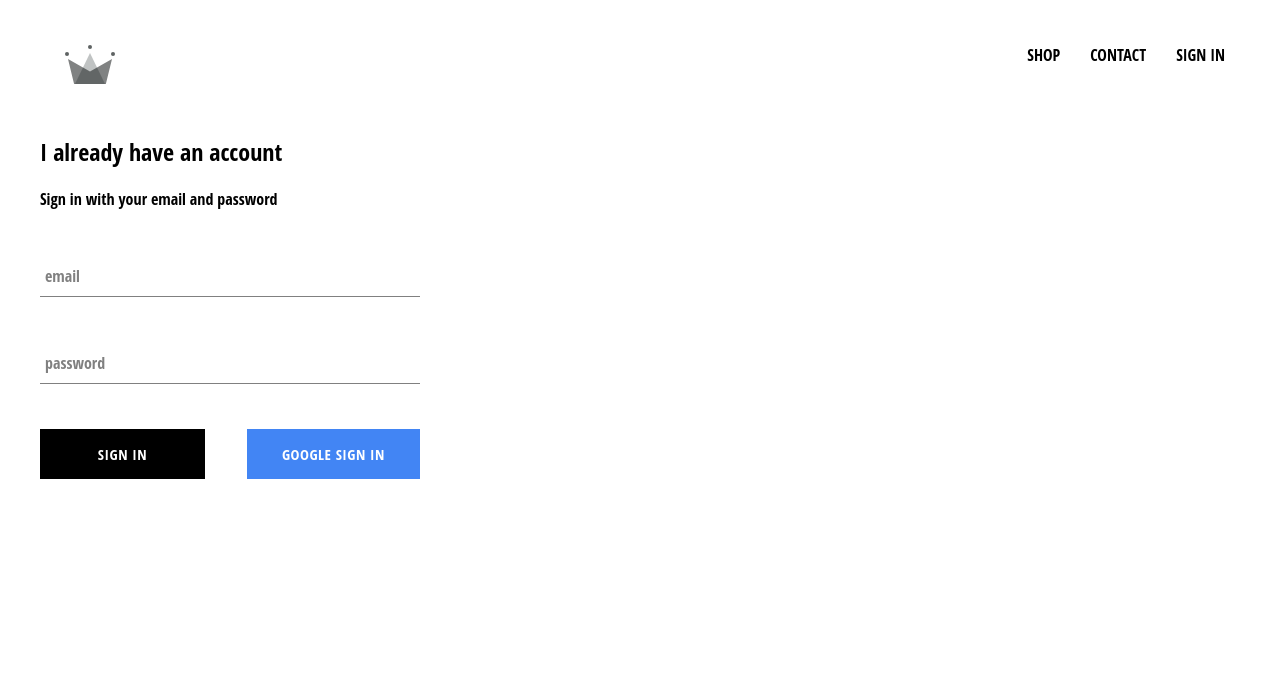
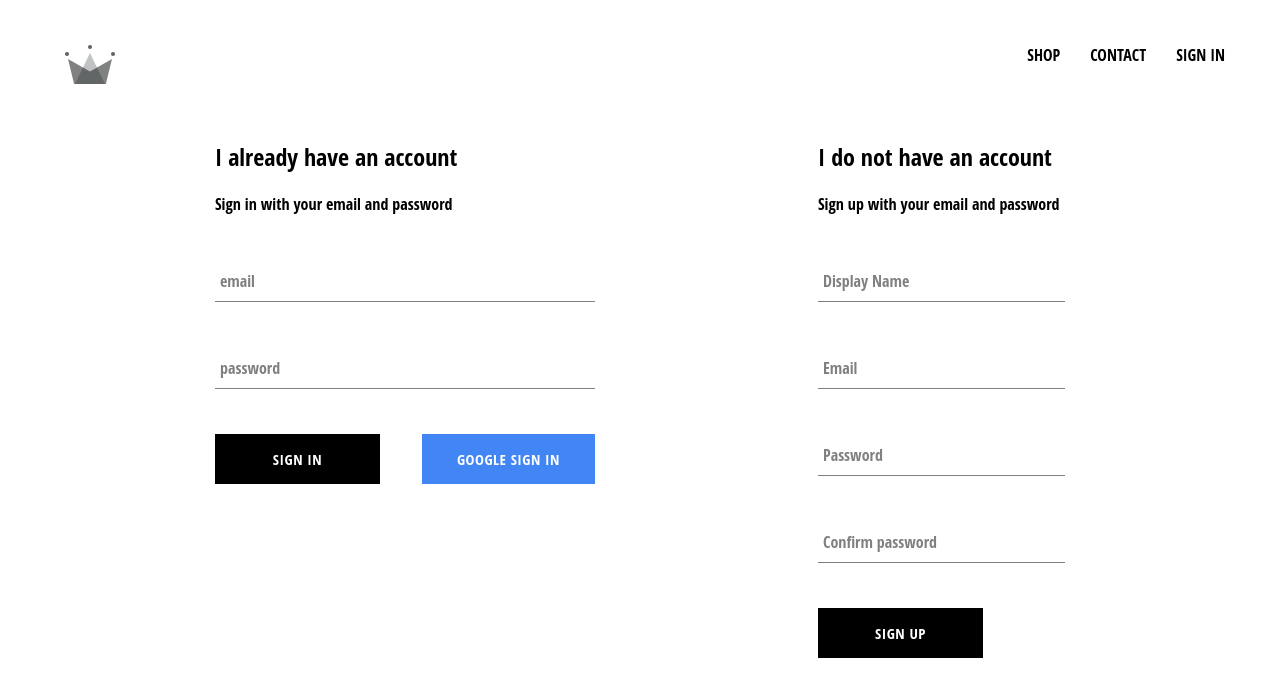
Before and after one commit to sarahannie/GreenMall, a React (Create React App) app: page /signin in a window 1280 px wide. Shown: the top 696 px of the page. Built offline with nearby package versions, Linux system fonts and the light colour scheme; no server answers.

Commit message:
build sign-up page and auth page for email and password auth

```diff
--- a/src/App.js
+++ b/src/App.js
@@ -1,6 +1,7 @@
 import React from 'react';
 import Header from './component/header/header.component';
 import { Routes, Route } from 'react-router-dom';
+import { createUserProfileDocument } from './firebase/fiebase.util';
 import HomePage from './page/homepage/homepage.component';
 import ShopPage from './page/shoppage/shoppage.component';
 import SignInAndSignUp from './page/sign-in-and-sign-up/sign-in-and-sign-up.component';
@@ -19,11 +20,20 @@
 
   unsubscribeFromAuth = null;
   componentDidMount(){
-    this.unsubscribeFromAuth = auth.onAuthStateChanged(user => {
-      this.setState({ currentUser:user });
-
-      console.log(user);
-    })
+    this.unsubscribeFromAuth = auth.onAuthStateChanged( async userAuth => {
+      if(userAuth){
+        const userRef =  await createUserProfileDocument(userAuth);
+         userRef.onSnapshot(snapShot =>{
+          this.setState({
+            currentUser:{
+              id: snapShot.id,
+              ...snapShot.data()
+            }
+          }, () => {console.log(this.state)} )
+        })
+      }
+      this.setState({ currentUser:userAuth })
+    });
   }
 
   componentWillUnmount(){
--- a/src/component/sign-in/sign-in.component.jsx
+++ b/src/component/sign-in/sign-in.component.jsx
@@ -18,7 +18,7 @@
     }
     handleChange= event => {
         const{value, name } = event.target;
-        this.setState({[name]:value})
+        this.setState({ [name]:value })
     }
 
     render(){
--- /dev/null
+++ b/src/component/sign-up/sign-up.component.jsx
@@ -0,0 +1,94 @@
+import React from "react";
+import FormInput from "../form-inputs/form-input.component";
+import { auth, createUserProfileDocument } from "../../firebase/fiebase.util";
+import CustomButton from "../custom-button/custom-button.component";
+import './sign-up.style.scss'
+
+class SignUp extends React.Component{
+    constructor(){
+        super();
+        this.state={
+            displayName:'',
+            email:'',
+            password:'',
+            confirmPassword:''
+        }
+    }
+
+    handleSubmit =async event =>{
+        event.preventDefault();
+        const {displayName, email, password, confirmPassword} = this.state;
+
+        if(password !== confirmPassword){
+            alert("pasword does not match");
+            return;
+        }
+        try{
+            const {user} =  await auth.createUserWithEmailAndPassword(
+                email,
+                password)
+                await createUserProfileDocument(user, {displayName});
+
+                this.setState({
+                    displayName:'',
+                    email:'',
+                    password:'',
+                    confirmPassword:''
+                })
+        } catch (error) {
+            console.error(error);
+        }
+    }
+
+    handleChange = event =>{
+        const {name, value} = event.target;
+        this.setState({[name]:value});
+    }
+    render(){
+        const {displayName, email, password, confirmPassword} = this.state;
+        return(
+            <div className="sign-up">
+                <h2 className="title">I do not have an account </h2>
+                <span>Sign up with your email and password</span>
+                <form className="sign-up-form" onSubmit={this.handleSubmit}>
+                    <FormInput
+                    type='text'
+                    name='displayName'
+                    value={displayName}
+                    onChange={this.handleChange}
+                    label='Display Name'
+                    required
+                     />
+                     <FormInput
+                    type='email'
+                    name='email'
+                    value={email}
+                    onChange={this.handleChange}
+                    label='Email'
+                    required
+                     />
+                      <FormInput
+                    type='password'
+                    name='password'
+                    value={password}
+                    onChange={this.handleChange}
+                    label='Password'
+                    required
+                     />
+
+                     <FormInput
+                    type='password'
+                    name='confirmPassword'
+                    value={confirmPassword}
+                    onChange={this.handleChange}
+                    label='Confirm password'
+                    required
+                     />
+                     <CustomButton type='submit'>Sign Up</CustomButton>
+                </form>
+            </div>
+        )
+    }
+}
+
+export default SignUp;
--- /dev/null
+++ b/src/component/sign-up/sign-up.style.scss
@@ -0,0 +1,9 @@
+.sign-in{
+    width:380px;
+    display:flex;
+    flex-direction: column;
+
+    .title{
+        margin:10px 0;
+    }
+}
--- a/src/firebase/fiebase.util.js
+++ b/src/firebase/fiebase.util.js
@@ -13,6 +13,29 @@
   };
 
   firebase.initializeApp(config);
+  export const createUserProfileDocument = async (userAuth, additionalData) =>{
+      if (!userAuth) return;
+
+      const userRef = firestore.doc(`users/${userAuth.uid}`);
+
+      const snapShot = await userRef.get();
+
+      if(!snapShot.exists){
+          const { displayName, email} = userAuth;
+          const createdAt = new Date();
+          try{
+            await userRef.set({
+                displayName,
+                email,
+                createdAt,
+                ...additionalData
+            })
+          }catch(error){
+            console.log('error creating user', error.message);
+          }
+      }
+      return userRef;
+  }
 
   export const auth = firebase.auth();
   export const firestore = firebase.firestore();
--- a/src/page/sign-in-and-sign-up/sign-in-and-sign-up.component.jsx
+++ b/src/page/sign-in-and-sign-up/sign-in-and-sign-up.component.jsx
@@ -1,10 +1,12 @@
 import React from 'react';
 import SignIn from '../../component/sign-in/sign-in.component';
+import SignUp from '../../component/sign-up/sign-up.component';
 import './sign-in-and-sign-up.style.scss';
 
 const SignInAndSignUp = () => (
     <div className='sign-in-and-sign-up'>
         <SignIn />
+        <SignUp />
     </div>
 );
 
--- a/src/page/sign-in-and-sign-up/sign-in-and-sign-up.style.scss
+++ b/src/page/sign-in-and-sign-up/sign-in-and-sign-up.style.scss
@@ -0,0 +1,6 @@
+.sign-in-and-sign-up{
+    width:850px;
+    display: flex;
+    justify-content: space-between;
+    margin:30px auto;
+}
```
